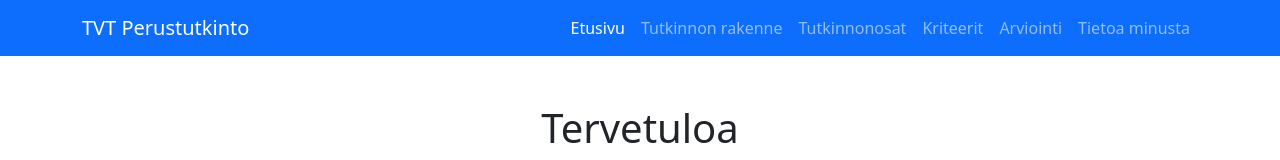
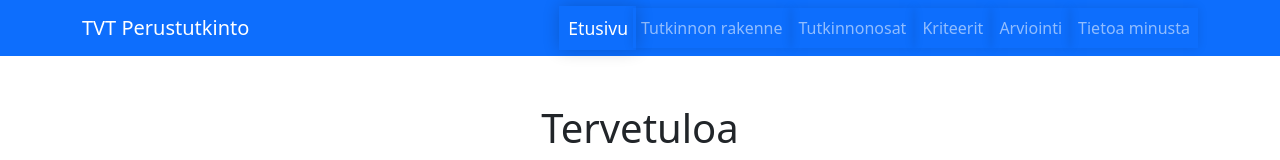
Before and after one commit to anssiharkonen/bootstrap1, a plain HTML site: page index.html in a window 1280 px wide. In both pictures the pointer is over the link "Etusivu". Shown: the top 160 px of the page. Drawn offline with nearby package versions, Linux system fonts and the light colour scheme.

Commit message:
animaatioita lisätty valikkoon

```diff
--- a/index.html
+++ b/index.html
@@ -7,6 +7,27 @@
 
     <!-- Bootstrap CSS -->
     <link href="https://cdn.jsdelivr.net/npm/bootstrap@5.3.2/dist/css/bootstrap.min.css" rel="stylesheet">
+
+    <style>
+        /* Add custom animation for navbar links */
+        .nav-link {
+            transition: transform 0.3s ease, color 0.3s ease;
+        }
+
+        .nav-link:hover {
+            transform: scale(1.1); /* Scale the link on hover */
+            color: #000000; /* Change color on hover */
+        }
+
+        /* Optional: Add a subtle shadow to the navbar links */
+        .nav-link {
+            box-shadow: 0 0 10px rgba(0, 0, 0, 0.1);
+        }
+
+        .nav-link:hover {
+            box-shadow: 0 0 15px rgba(0, 0, 0, 0.2); /* Shadow on hover */
+        }
+    </style>
 </head>
 <body class="d-flex flex-column" style="height: 100vh;">
     <!-- Header with Bootstrap Navbar -->
```
Also changed, not shown: arviointi.html (+21 -0 lines), kriteerit.html (+21 -0 lines), minusta.html (+21 -0 lines), rakenne.html (+21 -0 lines), tutkinnonosat.html (+19 -0 lines).
